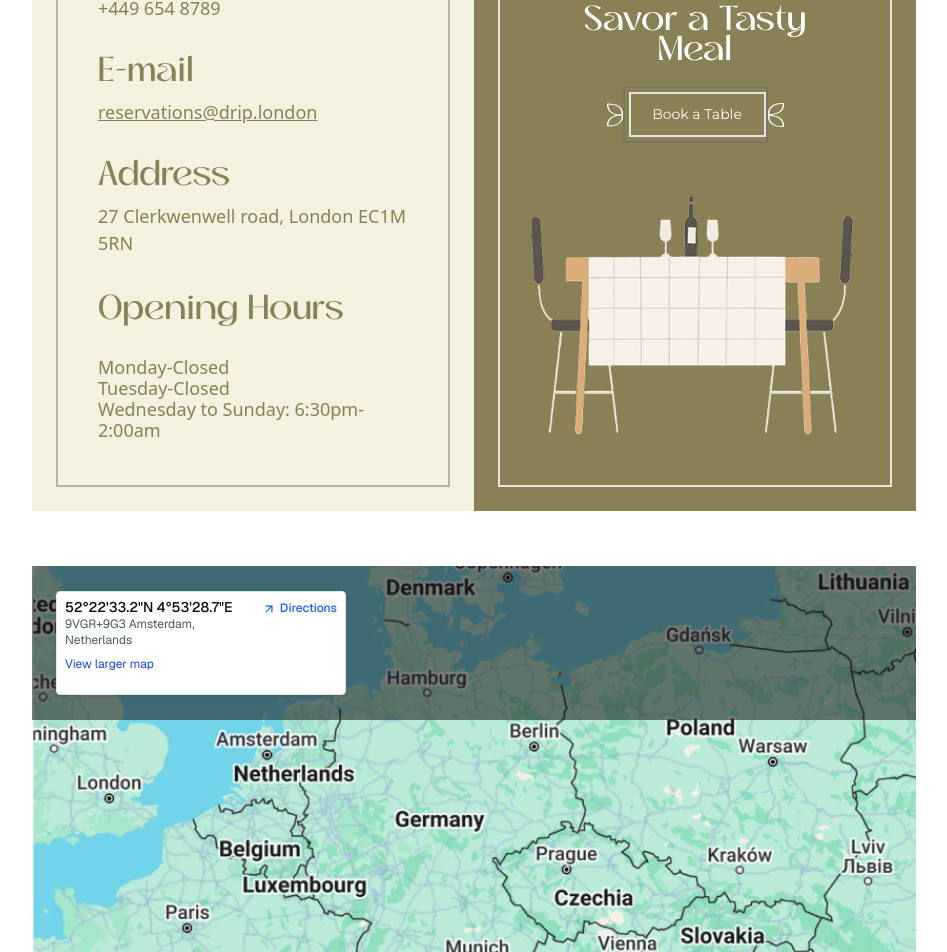
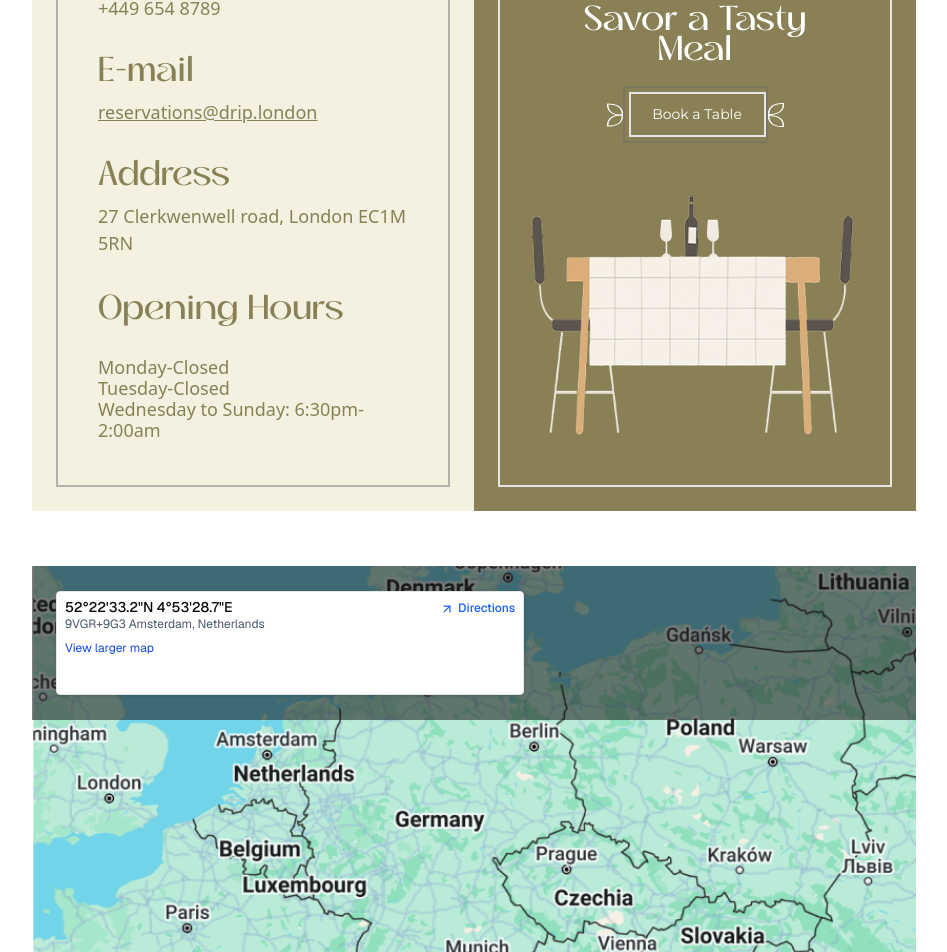
Before and after one commit to bright-web007/drip-london, a Next.js app: page /contact-us in a window 1280 px wide. Shown: the part 743-1695 px from the top of the page, without its empty margins (166-1113 px from the left). Built offline with nearby package versions, Linux system fonts and the light colour scheme.

Commit message:
made some adjustment in the sizes

```diff
--- a/src/blocks/Block16/Block16.tsx
+++ b/src/blocks/Block16/Block16.tsx
@@ -81,11 +81,11 @@ const Block16 = () => {
                               </div>
                       </div>
 
-                      <div className=" aspect-[323/309]  sm:aspect-[520/309]   md:aspect-[335/309]   lg:aspect-[415/309]      xl:hidden">
+                      <div className=" w-[126%] h-[80%] sm:w-[130%]   md:w-[145%]   lg:w-[134%]      xl:hidden">
                              <Image src={dinning} alt='dinning table'  className="w-full h-[309px]"/>
                       </div>
 
-                      <div className="hidden  aspect-[295/250]  xl:block">
+                      <div className="hidden  w-[110%] h-[80%]  xl:block">
                              <Image src={fulldinning} alt='dinning table'  className="w-full h-[309px]"/>
                       </div>
 
--- a/src/blocks/Block17/Block17.tsx
+++ b/src/blocks/Block17/Block17.tsx
@@ -11,7 +11,7 @@ const Block17 = () => {
         <div className="relative h-[475px]  md:flex w-[90%] sm:w-[89%] md:w-[97%] lg:w-[97%]  xl:w-[85%] 2xl:w-[91%] mx-auto">
 
              <div className="absolute bg-[rgba(21,21,21,0.55)] opacity-100  pr-[17.875px] pl-[18px] pb-[8px] pt-[9px] w-full h-[121px]   md:h-[154px]  md:pr-[391.875px] md:pl-[24px] md:pb-[25px] md:pt-[25px]">
-                 <div className="w-[290px] h-[104px] border rounded shadow p-2 text-sm font-sans bg-white  md:h-[104px]">
+                 <div className="w-[100%] h-[104px] border rounded shadow p-2 text-sm font-sans bg-white ">
                       <a
                          href="https://www.google.com/maps?q=52.375889,4.891306"
                          target="_blank"
```
